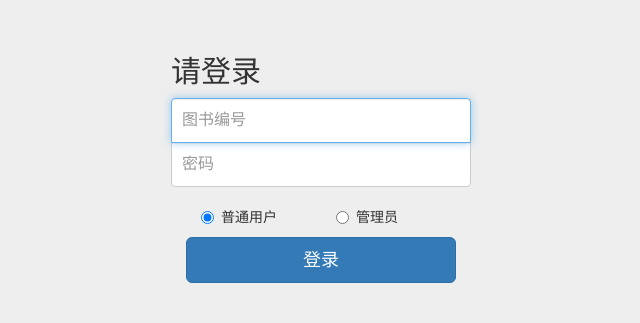
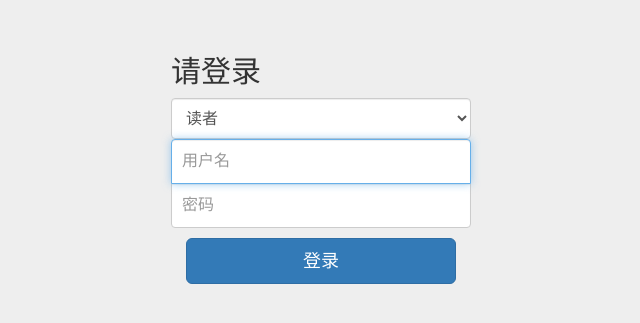
Before and after one commit to huangyongxin1998/1909team-1, a Flask app: page / in a window 1280 px wide. Shown: the part 94-417 px from the top of the page, without its empty margins (319-959 px from the left). Run offline with Flask 2, Linux system fonts and the light colour scheme; some libraries are stand-ins or nearby versions.

Commit message:
添加登录功能

```diff
--- a/apps/models.py
+++ b/apps/models.py
@@ -37,11 +37,11 @@ class Reader(db.Model):
     __tablename__ = "reader" #表名
     id = db.Column(db.Integer,primary_key=True,autoincrement=True) #id 主键自增
     reader_name = db.Column(db.String(50),nullable=False) # 用户名
-    reader_char =db.Column(db.String(10),nullable=True) # 用户名首字符
     reader_pass = db.Column(db.String(50),nullable=False)  # 用户密码
     reader_credit = db.Column(db.Integer,nullable=True) # 用户信誉度
     address = db.Column(db.String(50), nullable=True)  # 地址
     phone = db.Column(db.String(11), nullable=True)  # 电话
+    is_activate =db.Column(db.Integer,nullable=True) #0表示注册未激活    1表示激活账号，已经使用过账号
     '''
         参考
        作者1--N书
--- a/apps/users.py
+++ b/apps/users.py
@@ -21,7 +21,42 @@ def register():
         pwd = request.form.get('reader_pwd')
         phone = request.form.get('reader_phone')
         print(f'级别:{grade},名字{name},密码：{pwd},电话：{phone}')
-        reader = Reader(reader_name=name,reader_pass=pwd,phone=phone,grand_id=grade)
+        reader = Reader(reader_name=name,reader_pass=pwd,phone=phone,grand_id=grade,is_activate=0) #默认未激活！
         db.session.add(reader)
         db.session.commit()
         return render_template('/index.html')
+
+
+
+@users.route('/login', methods=['GET', 'POST'])
+def login():
+    if request.method=='GET':
+        return render_template('index.html')
+    else:
+        # 1. 获取资料
+        role_id= request.form.get('role_id')
+        user_name = request.form.get('user_name')
+        user_pwd = request.form.get('user_pwd')
+        print(f'roleid:{role_id},name:{user_name},pwd:{user_pwd}')
+
+        # 2.判断角色
+        if role_id =="1":
+            #读者用户名和密码
+            reader = Reader.query.filter_by(reader_name=user_name,reader_pass=user_pwd).first()
+            #print(f'名字:{reader.reader_name},电话:{reader.phone}')
+            #用户登录后，用户资料写入session缓存中，方便在任意页面使用！
+            if reader is not None:
+                if reader.is_activate==0:
+                    msg ='请修改密码！'
+                else:
+                    msg=f'欢迎{reader.reader_name}登录'
+                return render_template('reader.html',msg=msg)
+
+        elif role_id=="2":
+            #图书管理员
+            return render_template('bookManager.html')
+        else:
+            # 系统管理员
+            return render_template('systemManager.html')
+
+        return '登录流程'
--- a/templates/index.html
+++ b/templates/index.html
@@ -75,30 +75,17 @@
 
 
 
-    <form class="form-signin" role="form" action="reader.html">
+    <form class="form-signin" role="form" action="/login" method="post">
       <h2 class="form-signin-heading">请登录</h2>
-      <input type="text" class="form-control" placeholder="图书编号" required autofocus>
-      <input type="password" class="form-control" placeholder="密码" required>
-
-
-      <div class="col-xs-12 col-sm-12 col-md-12 col-lg-12">
-        <div class="col-xs-6 col-sm-6 col-md-6 col-lg-6">
-          <div class="radio">
-            <label>
-              <input type="radio" name="user_role" id="input${1/(\w+)/\u\1/g}" value="" checked="checked"> 普通用户
-            </label>
-          </div>
-        </div>
-
-        <div class="col-xs-6 col-sm-6 col-md-6 col-lg-6">
-          <div class="radio">
-            <label>
-              <input type="radio" name="user_role" id="input${1/(\w+)/\u\1/g}" value=""> 管理员
-            </label>
-          </div>
-        </div>
-      </div>
-
+        <!--添加csrf防护-->
+        <input type="hidden" name="csrf_token" value="{{ csrf_token() }}">
+         <select name="role_id" id="input${1/(\w+)/\u\1/g}" class="form-control" required="required">
+            <option value="1">读者</option>
+            <option value="2">图书管理员</option>
+            <option value="3">系统管理员</option>
+        </select>
+      <input type="text" name="user_name" class="form-control" placeholder="用户名" required autofocus>
+      <input type="password" name="user_pwd" class="form-control" placeholder="密码" required>
       <div class="col-xs-12 col-sm-12 col-md-12 col-lg-12">
         <button class="btn btn-lg btn-primary btn-block" type="submit">登录</button>
 
--- a/templates/reader.html
+++ b/templates/reader.html
@@ -18,7 +18,7 @@
 
 
   <!-- Custom styles for this template -->
-  <link href="css/signin.css" rel="stylesheet">
+  <link href="/static/css/signin.css" rel="stylesheet">
 
   <!-- Just for debugging purposes. Don't actually copy this line! -->
   <!--[if lt IE 9]><script src="../../docs-assets/js/ie8-responsive-file-warning.js"></script><![endif]-->
@@ -33,7 +33,7 @@
 <body>
 
   <div class="container">
-
+    <p class="bg-danger">{{ msg }}</p>
     <nav class="navbar navbar-default" role="navigation">
       <!-- Brand and toggle get grouped for better mobile display -->
       <div class="navbar-header">
```
